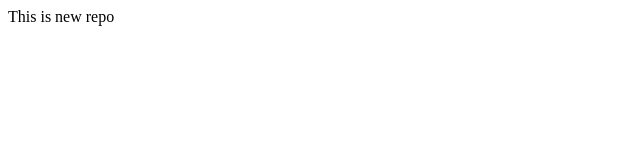
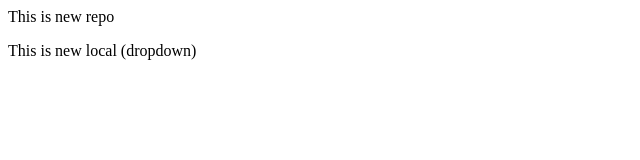
Before and after one commit to VIJAYPAL22/Local, a plain HTML site: page index.html in a window 1280 px wide. Shown: the whole page, without its empty margins (0-640 px from the left). Drawn offline with Linux system fonts and the light colour scheme.

```diff
--- a/index.html
+++ b/index.html
@@ -1 +1,2 @@
 <p>This is new repo</p>
+<p>This is new local (dropdown) </p>
```
